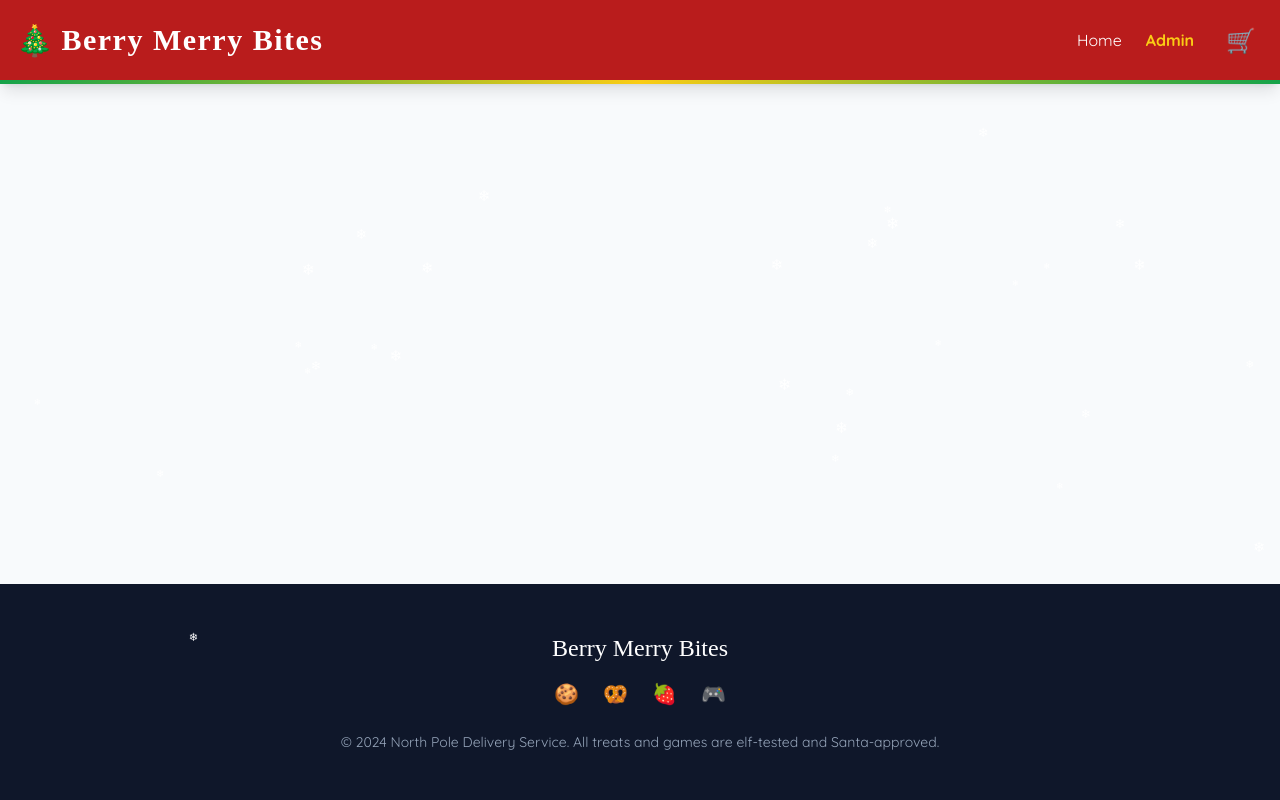
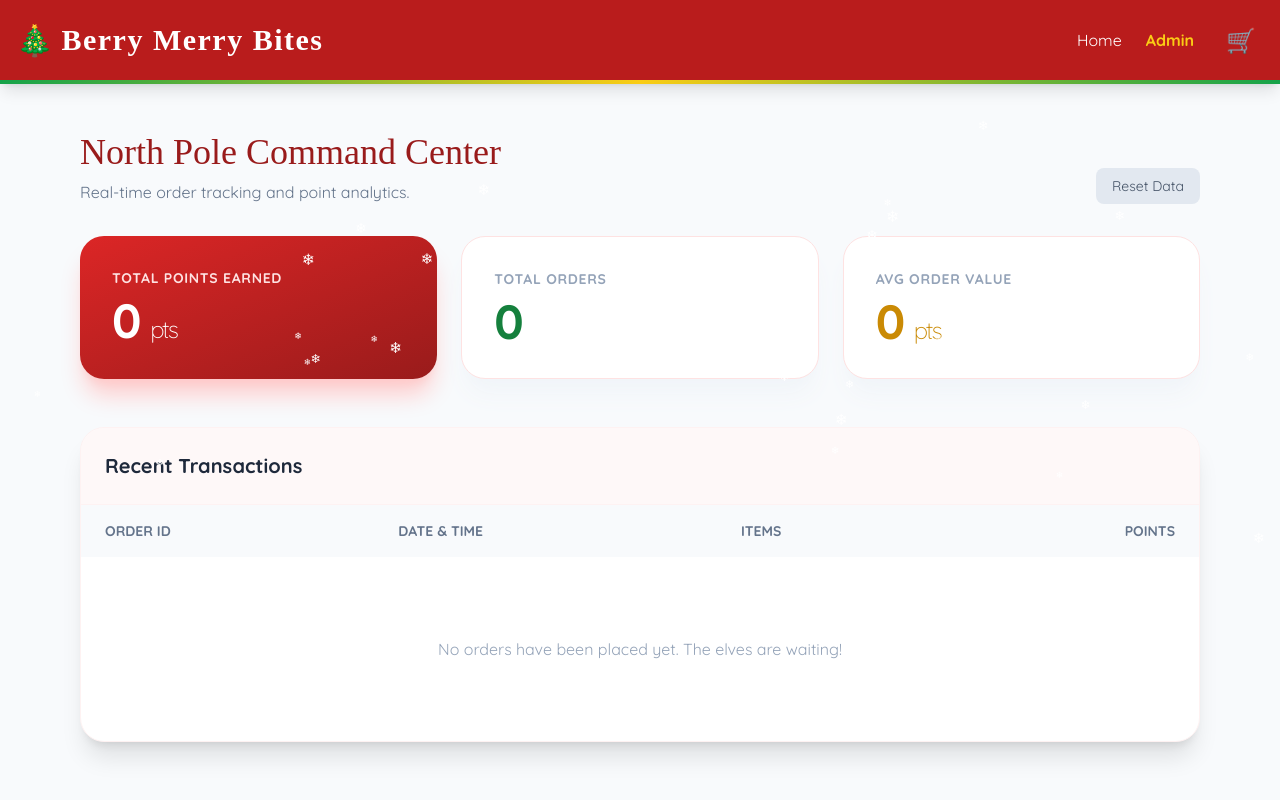
Before and after one commit to AdnanDeveloper/Berry-Merry-Bites, a React (Vite) app: page / in a window 1280 px wide. Both pictures are taken after a click on the button "Admin". Shown: the top 800 px of the page. Built offline with nearby package versions, Linux system fonts and the light colour scheme; a web font is replaced by a local one.

Commit message:
Update App.tsx

```diff
--- a/App.tsx
+++ b/App.tsx
@@ -3,7 +3,7 @@ import React, { useState, useEffect } from 'react';
 import Header from './components/Header';
 import Snowfall from './components/Snowfall';
 import SantaChat from './components/SantaChat';
-import { Product, CartItem, Page } from './types';
+import { Product, CartItem, Page, Order } from './types';
 import { PRODUCTS } from './constants';
 
 interface Floater {
@@ -15,7 +15,26 @@ interface Floater {
 const App: React.FC = () => {
   const [currentPage, setCurrentPage] = useState<Page>('home');
   const [cart, setCart] = useState<CartItem[]>([]);
+  const [orders, setOrders] = useState<Order[]>([]);
   const [floaters, setFloaters] = useState<Floater[]>([]);
+
+  // Initialize orders from localStorage
+  useEffect(() => {
+    const savedOrders = localStorage.getItem('berry_merry_orders');
+    if (savedOrders) {
+      setOrders(JSON.parse(savedOrders));
+    }
+
+    // Real-time listener for cross-tab updates
+    const handleStorageChange = (e: StorageEvent) => {
+      if (e.key === 'berry_merry_orders' && e.newValue) {
+        setOrders(JSON.parse(e.newValue));
+      }
+    };
+
+    window.addEventListener('storage', handleStorageChange);
+    return () => window.removeEventListener('storage', handleStorageChange);
+  }, []);
 
   const addToCart = (product: Product, e?: React.MouseEvent) => {
     setCart(prev => {
@@ -59,14 +78,27 @@ const App: React.FC = () => {
   const cartTotal = cart.reduce((sum, item) => sum + (item.price * item.quantity), 0);
   const cartCount = cart.reduce((sum, item) => sum + item.quantity, 0);
 
-  const handleCheckout = () => {
-    if (cart.length === 0) return;
-    completeOrder();
+  const completeOrder = () => {
+    const newOrder: Order = {
+      id: `ORD-${Date.now()}`,
+      timestamp: new Date().toLocaleString(),
+      items: [...cart],
+      totalPoints: cartTotal
+    };
+
+    const updatedOrders = [newOrder, ...orders];
+    setOrders(updatedOrders);
+    localStorage.setItem('berry_merry_orders', JSON.stringify(updatedOrders));
+
+    setCart([]);
+    setCurrentPage('success');
   };
 
-  const completeOrder = () => {
-    setCart([]);
-    setCurrentPage('success');
+  const clearAllData = () => {
+    if (confirm("Are you sure you want to clear all order history? This cannot be undone.")) {
+      setOrders([]);
+      localStorage.removeItem('berry_merry_orders');
+    }
   };
 
   const renderHome = () => (
@@ -81,7 +113,7 @@ const App: React.FC = () => {
 
       <section className="container mx-auto px-4 py-16">
         <h3 className="text-4xl font-christmas text-red-800 text-center mb-12 underline decoration-green-600 decoration-wavy underline-offset-8">Our Festive Collection</h3>
-        <div className="grid grid-cols-1 md:grid-cols-2 lg:grid-cols-2 xl:grid-cols-2 gap-10 max-w-6xl mx-auto">
+        <div className="grid grid-cols-1 md:grid-cols-2 gap-10 max-w-6xl mx-auto">
           {PRODUCTS.map(product => (
             <div key={product.id} className="bg-white rounded-3xl overflow-hidden shadow-xl hover:shadow-2xl transition-all border border-red-100 group flex flex-col h-full">
               <div className="h-64 overflow-hidden relative">
@@ -109,16 +141,6 @@ const App: React.FC = () => {
               </div>
             </div>
           ))}
-        </div>
-      </section>
-
-      <section className="bg-green-800 text-white py-16 mt-12 overflow-hidden relative">
-        <div className="container mx-auto px-4 text-center">
-            <div className="flex justify-center gap-8 text-4xl mb-4">
-                <span>🍪</span><span>🎮</span><span>🦌</span>
-            </div>
-            <h4 className="text-3xl font-christmas mb-4">Handcrafted with Holiday Joy</h4>
-            <p className="max-w-xl mx-auto opacity-90">Every bite and game is prepared with love and a sprinkle of Christmas magic to ensure your celebrations are berry merry!</p>
         </div>
       </section>
     </div>
@@ -165,7 +187,7 @@ const App: React.FC = () => {
               <span className="text-3xl font-bold text-red-800">{cartTotal} points</span>
             </div>
             <button
-              onClick={handleCheckout}
+              onClick={completeOrder}
               className="w-full bg-red-600 text-white font-bold py-5 rounded-2xl text-xl hover:bg-red-700 transition-colors shadow-lg"
             >
               Confirm and Order 🦌
@@ -175,6 +197,89 @@ const App: React.FC = () => {
       )}
     </div>
   );
+
+  const renderAdmin = () => {
+    const totalPoints = orders.reduce((sum, order) => sum + order.totalPoints, 0);
+    const avgOrderValue = orders.length > 0 ? (totalPoints / orders.length).toFixed(1) : 0;
+
+    return (
+      <div className="container mx-auto px-4 py-12 max-w-6xl">
+        <div className="flex justify-between items-end mb-8">
+          <div>
+            <h2 className="text-4xl font-christmas text-red-800 mb-2">North Pole Command Center</h2>
+            <p className="text-slate-500">Real-time order tracking and point analytics.</p>
+          </div>
+          <button
+            onClick={clearAllData}
+            className="bg-slate-200 text-slate-600 px-4 py-2 rounded-lg text-sm hover:bg-red-100 hover:text-red-600 transition-colors"
+          >
+            Reset Data
+          </button>
+        </div>
+
+        {/* Stats Grid */}
+        <div className="grid grid-cols-1 md:grid-cols-3 gap-6 mb-12">
+          <div className="bg-gradient-to-br from-red-600 to-red-800 p-8 rounded-3xl text-white shadow-xl shadow-red-200">
+            <p className="text-red-100 mb-2 uppercase tracking-wider text-sm font-bold">Total Points Earned</p>
+            <p className="text-5xl font-bold tracking-tighter">{totalPoints} <span className="text-2xl font-light">pts</span></p>
+          </div>
+          <div className="bg-white p-8 rounded-3xl border border-red-100 shadow-xl shadow-slate-100">
+            <p className="text-slate-400 mb-2 uppercase tracking-wider text-sm font-bold">Total Orders</p>
+            <p className="text-5xl font-bold text-green-700 tracking-tighter">{orders.length}</p>
+          </div>
+          <div className="bg-white p-8 rounded-3xl border border-red-100 shadow-xl shadow-slate-100">
+            <p className="text-slate-400 mb-2 uppercase tracking-wider text-sm font-bold">Avg Order Value</p>
+            <p className="text-5xl font-bold text-yellow-600 tracking-tighter">{avgOrderValue} <span className="text-2xl font-light">pts</span></p>
+          </div>
+        </div>
+
+        {/* Orders Table */}
+        <div className="bg-white rounded-3xl shadow-xl overflow-hidden border border-red-50">
+          <div className="p-6 border-b border-red-50 bg-red-50/50">
+            <h3 className="text-xl font-bold text-slate-800">Recent Transactions</h3>
+          </div>
+          <div className="overflow-x-auto">
+            <table className="w-full text-left">
+              <thead>
+                <tr className="bg-slate-50 text-slate-500 text-sm uppercase">
+                  <th className="px-6 py-4">Order ID</th>
+                  <th className="px-6 py-4">Date & Time</th>
+                  <th className="px-6 py-4">Items</th>
+                  <th className="px-6 py-4 text-right">Points</th>
+                </tr>
+              </thead>
+              <tbody className="divide-y divide-slate-100">
+                {orders.length === 0 ? (
+                  <tr>
+                    <td colSpan={4} className="px-6 py-20 text-center text-slate-400">
+                      No orders have been placed yet. The elves are waiting!
+                    </td>
+                  </tr>
+                ) : (
+                  orders.map(order => (
+                    <tr key={order.id} className="hover:bg-slate-50/50 transition-colors">
+                      <td className="px-6 py-4 font-mono text-sm text-red-600 font-bold">{order.id}</td>
+                      <td className="px-6 py-4 text-slate-600 text-sm">{order.timestamp}</td>
+                      <td className="px-6 py-4">
+                        <div className="flex flex-wrap gap-2">
+                          {order.items.map((item, idx) => (
+                            <span key={idx} className="bg-green-50 text-green-700 text-xs px-2 py-1 rounded-full border border-green-100">
+                              {item.quantity}x {item.name}
+                            </span>
+                          ))}
+                        </div>
+                      </td>
+                      <td className="px-6 py-4 text-right font-bold text-slate-900">{order.totalPoints} pts</td>
+                    </tr>
+                  ))
+                )}
+              </tbody>
+            </table>
+          </div>
+        </div>
+      </div>
+    );
+  };
 
   const renderSuccess = () => (
     <div className="container mx-auto px-4 py-20 text-center animate-pop-in">
@@ -192,7 +297,7 @@ const App: React.FC = () => {
             </div>
             <button
                 onClick={() => setCurrentPage('home')}
-                className="bg-red-600 text-white px-12 py-5 rounded-2xl font-bold hover:bg-red-700 transition-all text-xl shadow-xl shadow-red-200 active:scale-95"
+                className="bg-red-600 text-white px-12 py-5 rounded-2xl font-bold hover:bg-red-700 transition-all text-xl shadow-xl shadow-red-200"
             >
                 Back to Festive Shop 🎄
             </button>
@@ -223,6 +328,7 @@ const App: React.FC = () => {
         {currentPage === 'home' && renderHome()}
         {currentPage === 'cart' && renderCart()}
         {currentPage === 'success' && renderSuccess()}
+        {currentPage === 'admin' && renderAdmin()}
       </main>
 
       <footer className="bg-slate-900 text-slate-400 py-12 mt-12">
@@ -234,7 +340,7 @@ const App: React.FC = () => {
             <span className="text-xl">🍓</span>
             <span className="text-xl">🎮</span>
           </div>
-          <p className="text-sm">© 2024 North Pole Delivery Service. All treats and games are elf-tested and Santa-approved.</p>
+          <p className="text-sm">© 2024 North Pole Delivery Service. Real-time Christmas commerce.</p>
         </div>
       </footer>
     </div>
```
